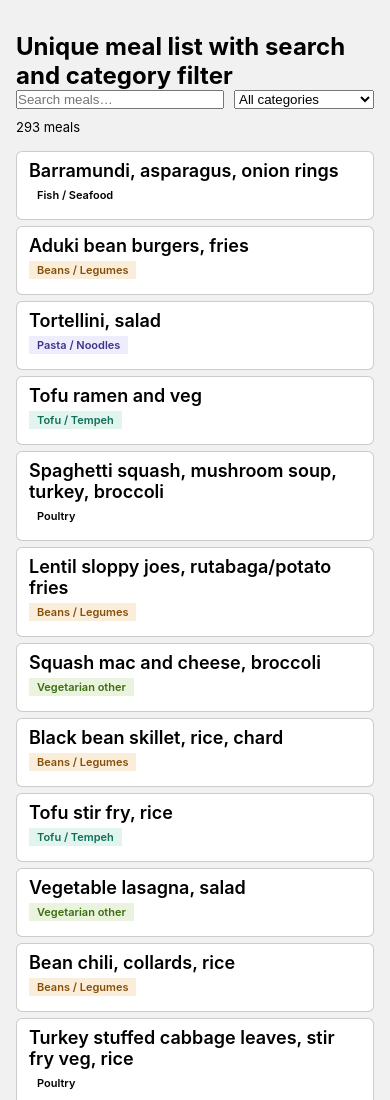
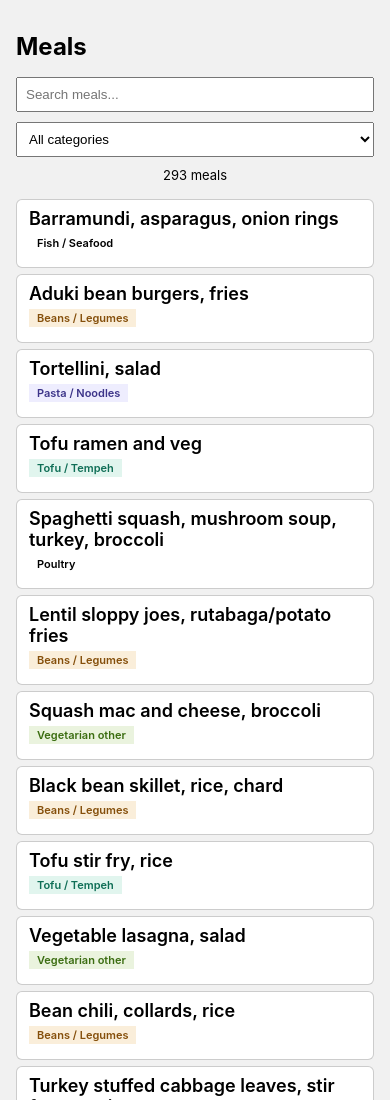
Before and after one commit to akselkreis/tools, a plain HTML site: page index.html in a window 390 px wide. Shown: the top 1100 px of the page. Drawn offline with Linux system fonts and the light colour scheme.

Commit message:
Formatting

```diff
--- a/index.html
+++ b/index.html
@@ -5,9 +5,15 @@
 * { box-sizing: border-box; margin: 0; padding: 0; }
 body { background: #f1f1f1; font-family: -apple-system, BlinkMacSystemFont, avenir next, avenir, segoe ui, helvetica neue, Adwaita Sans, Cantarell, Ubuntu, roboto, noto, helvetica, arial, sans-serif; padding: 1rem; }
 .wrap { padding: 1rem 0; }
-.controls { display: flex; gap: 10px; margin-bottom: 1rem; flex-wrap: wrap; align-items: center; }
-input[type=text] { flex: 1; min-width: 180px; }
-select { min-width: 140px; }
+.controls { display: flex; gap: 10px; margin: 1rem auto; flex-wrap: wrap; align-items: center; }
+input[type=text] { flex: 1; min-width: 180px; padding: 8px}
+
+@media screen and (max-width: 768px) {
+  .controls { flex-direction: column; }
+  input {width: 100%}
+  select {width: 100%}
+}
+select { min-width: 140px; padding: 8px;}
 .count { font-size: 13px; color: var(--color-text-secondary); }
 .grid { display: grid; grid-template-columns: repeat(auto-fill, minmax(220px, 1fr)); gap: 6px; }
 .meal { background: white; border: 0.5px solid rgba(0,0,0,.2); border-radius: 6px; padding: 8px 12px 15; font-size: 18px; font-weight:600; var(--color-text-primary); }
@@ -25,9 +31,9 @@
 </head>
   <body>
 <div class="wrap">
-<h2 class="sr-only">Unique meal list with search and category filter</h2>
+<h2 class="sr-only">Meals</h2>
 <div class="controls">
-  <input type="text" id="search" placeholder="Search meals…" oninput="render()">
+  <input type="text" id="search" placeholder="Search meals..." oninput="render()">
   <select id="cat" onchange="render()">
     <option value="all">All categories</option>
     <option value="fish">Fish / Seafood</option>
```
